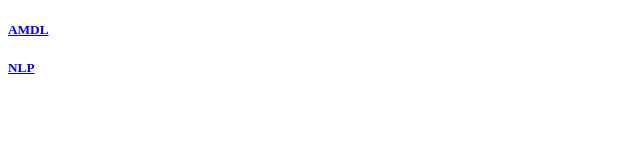
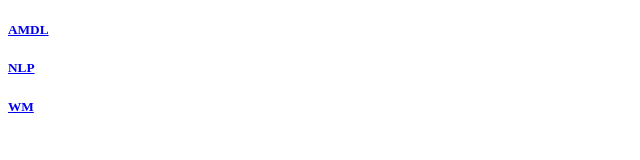
Before and after one commit to topG-123/pract2, a plain HTML site: page index.html in a window 1280 px wide. Shown: the full height of the page, 0-640 px from the left. Drawn offline with Linux system fonts and the light colour scheme.

Commit message:
added WM

```diff
--- a/index.html
+++ b/index.html
@@ -9,7 +9,7 @@
 <body>
     <h5><a href="./AMDL.html">AMDL</a></h5>
     <h5><a href="./NLP.html">NLP</a></h5>
-    <h5><a href=""></a></h5>
+    <h5><a href="./WM.html">WM</a></h5>
     <h5><a href=""></a></h5>
 </body>
 </html>
```
